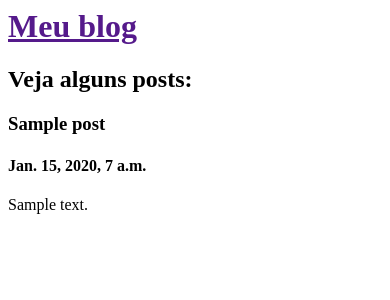
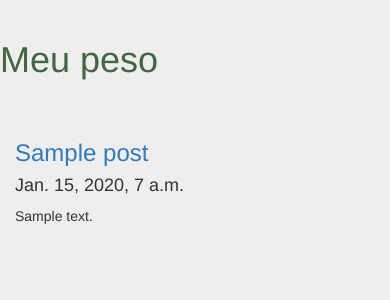
Before and after one commit to meupeso/blog, a Django app: template meupeso/blog/templates/blog/post_list.html in a window 390 px wide. Shown: the top 300 px of the page. Run offline with Django 3.2, Linux system fonts and the light colour scheme; the template is opened without the code that fills it: values that come from a table or form of the project are taken from there, others are empty; tables that the repository leaves empty hold one stand-in row (values such as "Sample post"); some libraries are stand-ins or nearby versions.

Commit message:
Adicionados novos arquivos.

```diff
--- /dev/null
+++ b/meupeso/blog/static/css/blog.css
@@ -0,0 +1,3 @@
+body {background-color: #eee;}
+
+h1 a {color: #464;}
--- /dev/null
+++ b/meupeso/blog/templates/blog/base.html
@@ -0,0 +1,22 @@
+{% load staticfiles %}
+<html>
+    <head>
+        <title>Meu peso</title>
+        <link rel="stylesheet" href="//maxcdn.bootstrapcdn.com/bootstrap/3.2.0/css/bootstrap.min.css">
+        <link rel="stylesheet" href="//maxcdn.bootstrapcdn.com/bootstrap/3.2.0/css/bootstrap-theme.min.css">
+        <link rel="stylesheet" href="{% static 'css/blog.css' %}">
+    </head>
+    <body>
+    <div class="page-header">
+        <h1><a href="/">Meu peso</a></h1>
+    </div>
+    <div class="content container">
+        <div class="row">
+            <div class="col-md-8">
+            {% block conteudo %}
+            {% endblock %}
+            </div>
+        </div>
+    </div>
+    </body>
+</html>
--- a/meupeso/blog/templates/blog/post_list.html
+++ b/meupeso/blog/templates/blog/post_list.html
@@ -1,19 +1,12 @@
-<html>
-    <head>
-        <title>Meu Peso</title>
-    </head>
-    <body>
-	<a href=""><h1>Meu blog</h1></a>
-        <h2>Veja alguns posts:</h2>
+{% extends 'blog/base.html' %}
 
+{% block conteudo %}
 	{% for post in posts %}
     	<div>
-		<h3>{{ post.titulo }}</h3>
+		<h3><a href="{% url 'post_detail' pk=post.pk %}">{{ post.titulo }}</a></h3>
 		<h4>{{ post.data_publicacao }}</h4>
 
 		{{ post.texto|linebreaks }}
 	</div>
 	{% endfor %}
-
-    </body>
-</html>
+{% endblock %}
--- a/meupeso/blog/urls.py
+++ b/meupeso/blog/urls.py
@@ -3,4 +3,5 @@ from . import views
 
 urlpatterns = [
     path('', views.post_list, name='post_list'),
+    path('post/<int:pk>/', views.post_detail, name='post_detail'),
 ]
```
Also changed, not shown: meupeso/blog/templates/blog/post_detail.html (added, +13 -0 lines), meupeso/blog/views.py (+6 -1 lines).
